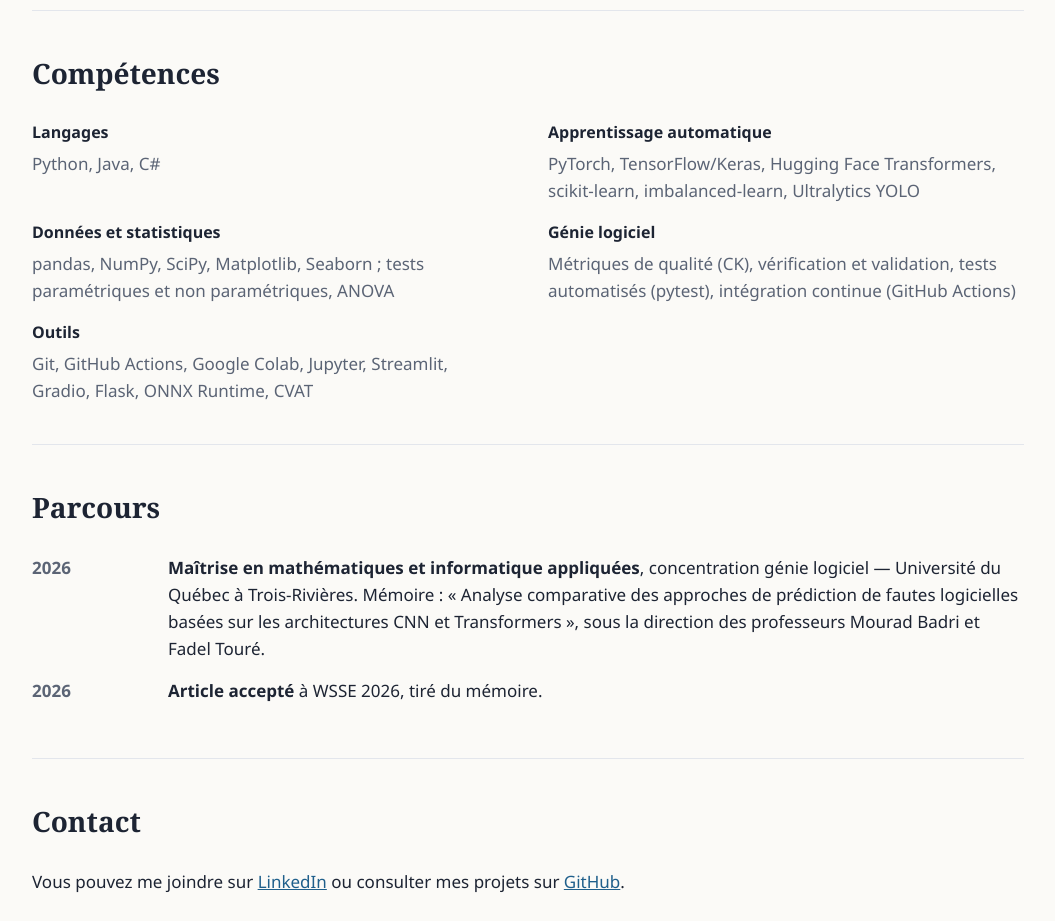
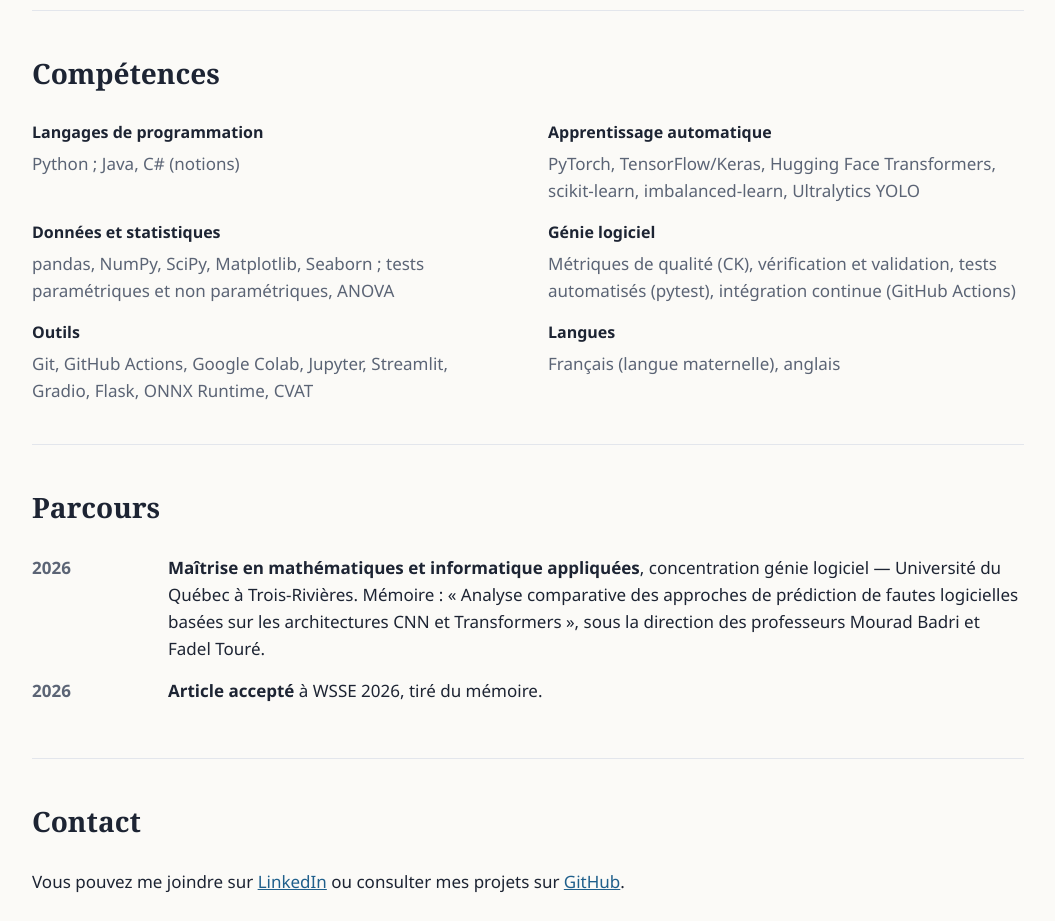
Before and after one commit to mireille-kafando/mireille-kafando.github.io, a plain HTML site: page index.html in a window 1280 px wide. Shown: the part 2200-3121 px from the top of the page, without its empty margins (112-1167 px from the left). Drawn offline with Linux system fonts and the light colour scheme.

Commit message:
Portfolio : Java et C# en notions, ligne Langues

```diff
--- a/index.html
+++ b/index.html
@@ -180,11 +180,12 @@
   <section id="competences">
     <h2><span data-lang="fr">Compétences</span><span data-lang="en">Skills</span></h2>
     <div class="skills">
-      <div><h4><span data-lang="fr">Langages</span><span data-lang="en">Languages</span></h4><p>Python, Java, C#</p></div>
+      <div><h4><span data-lang="fr">Langages de programmation</span><span data-lang="en">Programming languages</span></h4><p>Python ; Java, C# <span data-lang="fr">(notions)</span><span data-lang="en">(basic knowledge)</span></p></div>
       <div><h4><span data-lang="fr">Apprentissage automatique</span><span data-lang="en">Machine learning</span></h4><p>PyTorch, TensorFlow/Keras, Hugging Face Transformers, scikit-learn, imbalanced-learn, Ultralytics YOLO</p></div>
       <div><h4><span data-lang="fr">Données et statistiques</span><span data-lang="en">Data and statistics</span></h4><p>pandas, NumPy, SciPy, Matplotlib, Seaborn ; <span data-lang="fr">tests paramétriques et non paramétriques, ANOVA</span><span data-lang="en">parametric and non-parametric tests, ANOVA</span></p></div>
       <div><h4><span data-lang="fr">Génie logiciel</span><span data-lang="en">Software engineering</span></h4><p><span data-lang="fr">Métriques de qualité (CK), vérification et validation, tests automatisés (pytest), intégration continue (GitHub Actions)</span><span data-lang="en">Quality metrics (CK), verification and validation, automated testing (pytest), continuous integration (GitHub Actions)</span></p></div>
       <div><h4><span data-lang="fr">Outils</span><span data-lang="en">Tools</span></h4><p>Git, GitHub Actions, Google Colab, Jupyter, Streamlit, Gradio, Flask, ONNX Runtime, CVAT</p></div>
+      <div><h4><span data-lang="fr">Langues</span><span data-lang="en">Languages spoken</span></h4><p><span data-lang="fr">Français (langue maternelle), anglais</span><span data-lang="en">French (native), English</span></p></div>
     </div>
   </section>
 
```
